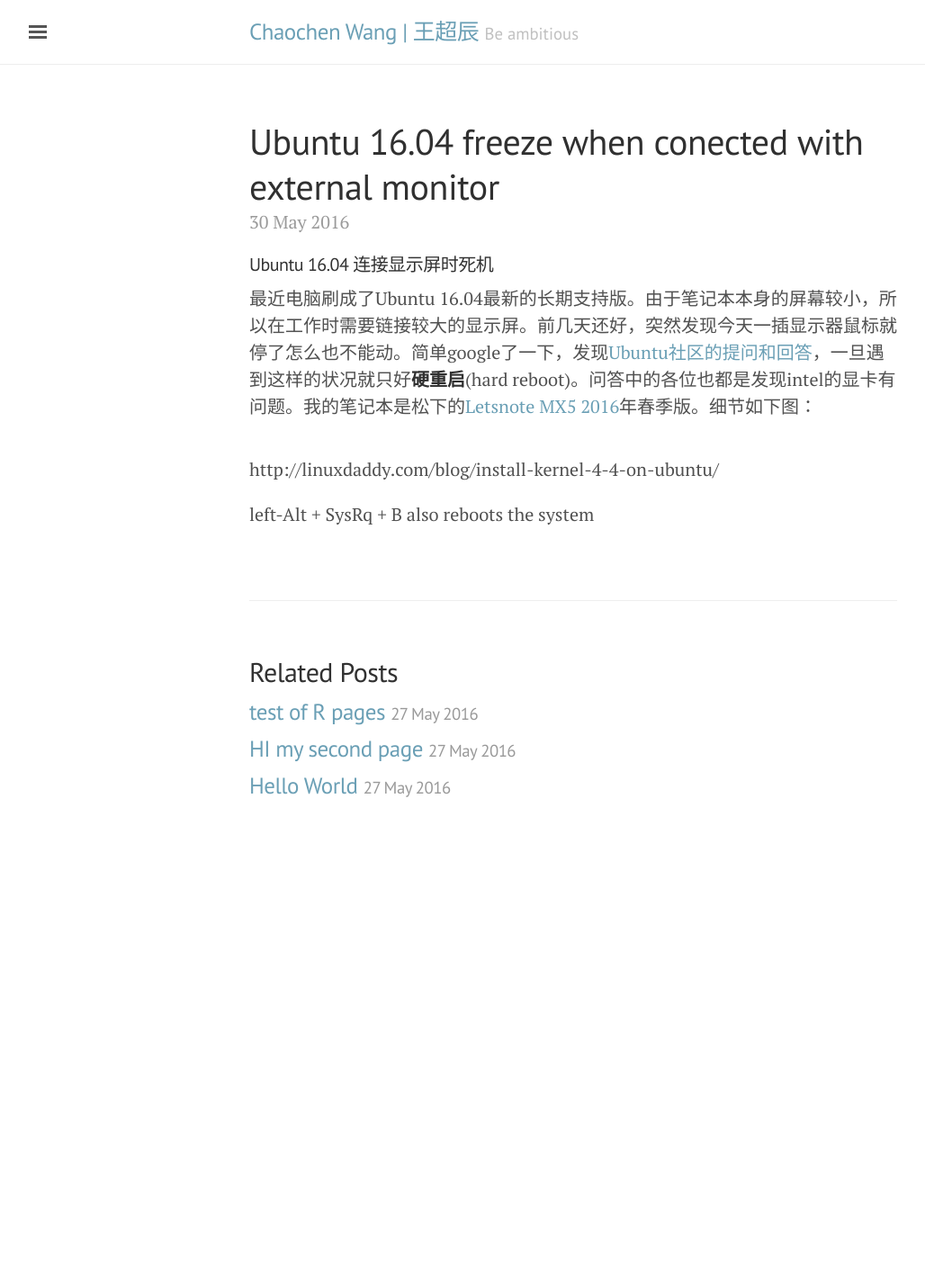
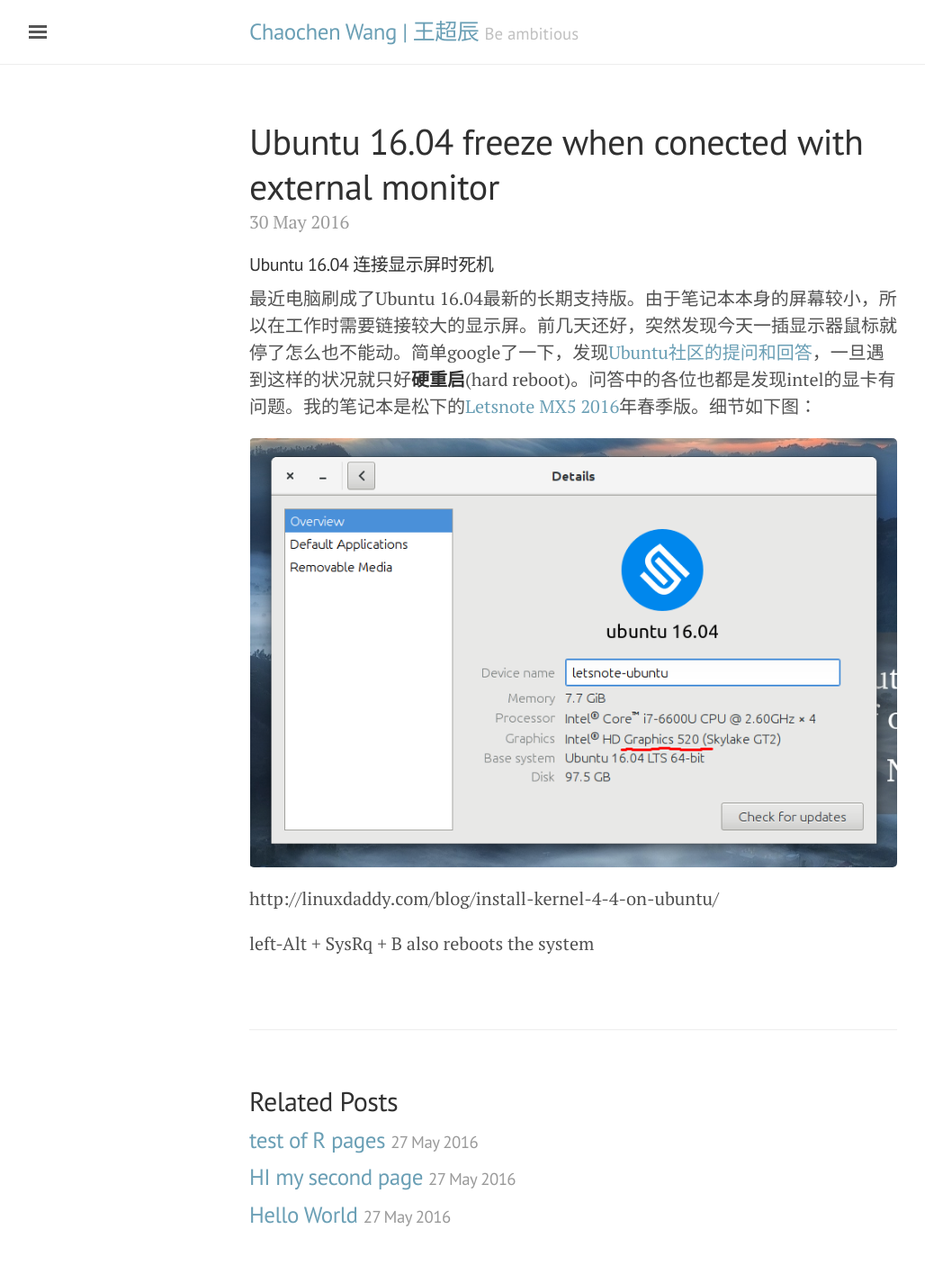
Before and after one commit to cjjcwang/winterwang.github.io, a Jekyll site: the page built from _posts/2016-05-30-Ubuntu_16.04-monitor.md, in a window 1280 px wide. Shown: the whole page at 90% size, without its empty margins (3-1031 px from the left). Built offline with Jekyll 4.4.1, drawn with Linux system fonts in a browser that asks for light colours; comment, search, counter and statistics services are not loaded; before the commit the page ends 950 px from its top, so only the background shows below that.

Commit message:
image path changed

```diff
--- a/_posts/2016-05-30-Ubuntu_16.04-monitor.md
+++ b/_posts/2016-05-30-Ubuntu_16.04-monitor.md
@@ -11,7 +11,7 @@
 
   最近电脑刷成了Ubuntu 16.04最新的长期支持版。由于笔记本本身的屏幕较小，所以在工作时需要链接较大的显示屏。前几天还好，突然发现今天一插显示器鼠标就停了怎么也不能动。简单google了一下，发现[Ubuntu社区的提问和回答](http://askubuntu.com/questions/762373/laptop-freezes-after-connecting-external-monitor-since-16-04-update)，一旦遇到这样的状况就只好**硬重启**(hard reboot)。问答中的各位也都是发现intel的显卡有问题。我的笔记本是松下的[Letsnote MX5 2016](http://panasonic.jp/pc/products/mx5h/)年春季版。细节如下图：
 
-![](/images/Details_001.png)
+![](/image/Details_001.png)
 
 
 
```
